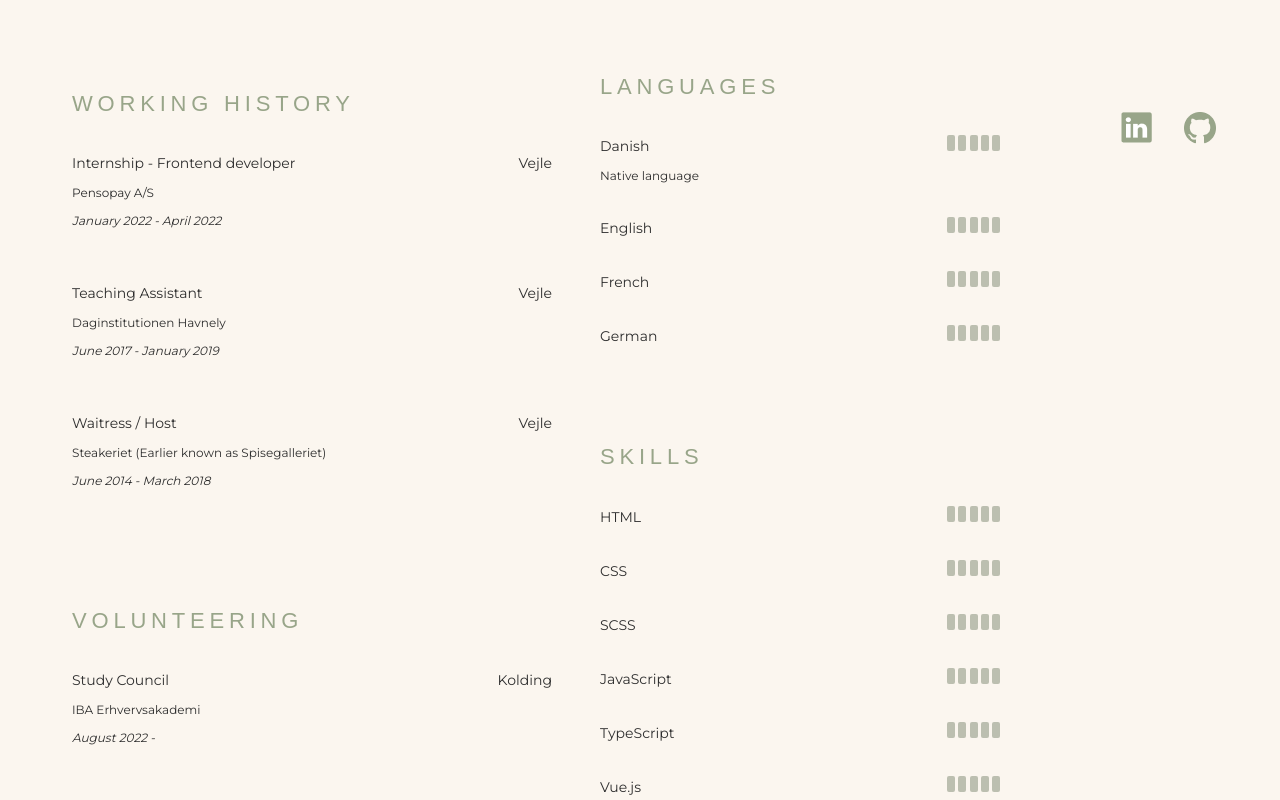
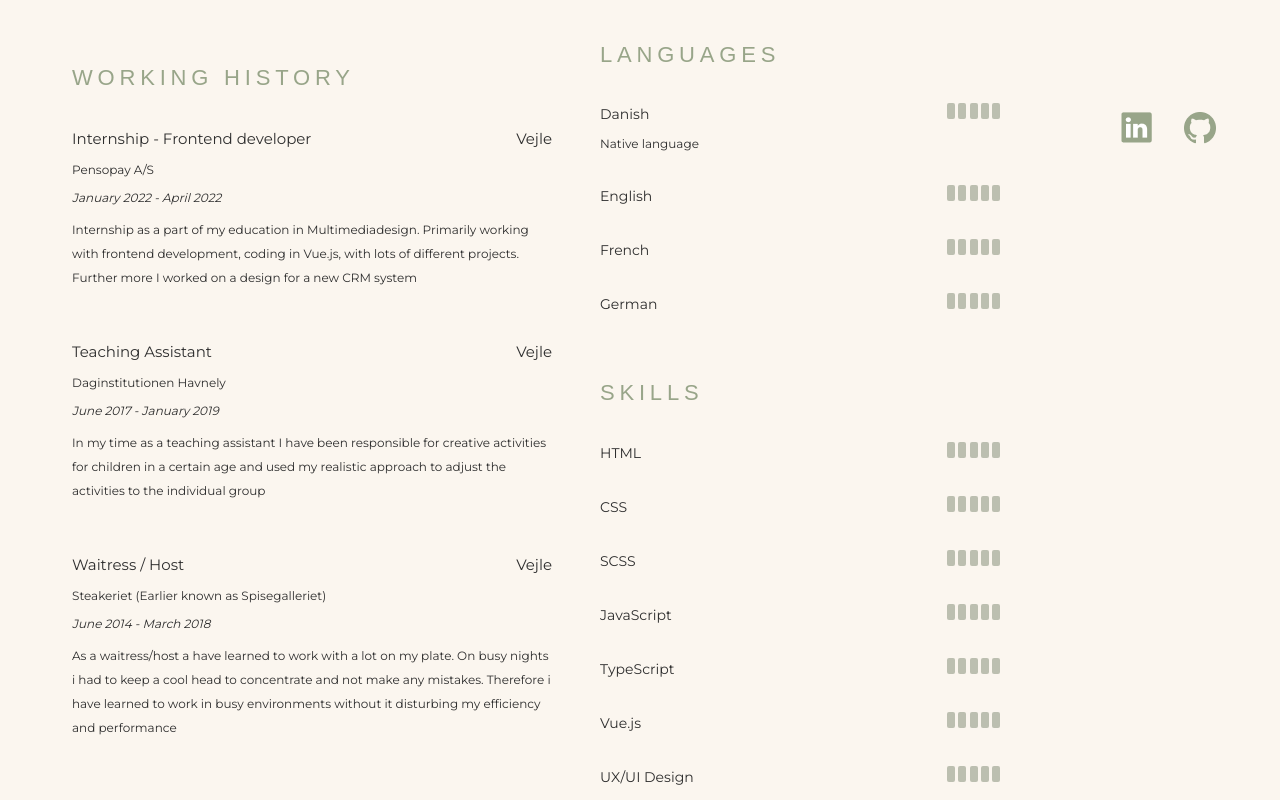
Before and after one commit to AnnaIpsen/new-portfolio, a Vue app: page /cv in a window 1280 px wide. Shown: the part 600-1400 px from the top of the page. Built offline with nearby package versions, Linux system fonts and the light colour scheme.

Commit message:
description for work on cv

```diff
--- a/src/components/CvComponent.vue
+++ b/src/components/CvComponent.vue
@@ -14,6 +14,11 @@
         {{subject}}
       </p>
     </section>
+    <section v-if="description" class="subjects">
+      <p>
+        {{description}}
+      </p>
+    </section>
   </div>
 </template>
 
@@ -25,7 +30,8 @@ export default {
     where: String,
     when: String,
     company: String,
-    subjects: Array
+    subjects: Array,
+    description: String
   }
 }
 </script>
@@ -39,7 +45,7 @@ export default {
     justify-content: space-between;
     margin-bottom: .5rem;
     .cv_heading {
-      font-size: 14px;
+      font-size: 15px;
       font-family: 'Montserrat', sans-serif;
       color: #2E2E2E;
       margin-bottom: 4px;
--- a/src/content/cv_content.json
+++ b/src/content/cv_content.json
@@ -5,14 +5,27 @@
       "school": "IBA Erhvervsakademi",
       "when": "August 2022 - ",
       "where": "Kolding",
-      "subjects": ["User Experience", "Data Integration", "Data Security", "Web Programming", "Development Environments", "JavaScript" ]
+      "subjects": [
+        "User Experience",
+        "Data Integration",
+        "Data Security",
+        "Web Programming",
+        "Development Environments",
+        "JavaScript"
+      ]
     },
     {
       "name": "Multimediadesign",
       "school": "University College Nordjylland",
       "when": "September 2020 - July 2022",
       "where": "Aalborg",
-      "subjects": ["Business", "Communication & Presentation", "Design & Visualisation", "Interaction development", "Web API Development"]
+      "subjects": [
+        "Business",
+        "Communication & Presentation",
+        "Design & Visualisation",
+        "Interaction development",
+        "Web API Development"
+      ]
     }
   ],
   "work": [
@@ -20,19 +33,22 @@
       "name": "Internship - Frontend developer",
       "company": "Pensopay A/S",
       "when": "January 2022 - April 2022",
-      "where": "Vejle"
+      "where": "Vejle",
+      "description": "Internship as a part of my education in Multimediadesign. Primarily working with frontend development, coding in Vue.js, with lots of different projects. Further more I worked on a design for a new CRM system"
     },
     {
       "name": "Teaching Assistant",
       "company": "Daginstitutionen Havnely",
       "when": "June 2017 - January 2019",
-      "where": "Vejle"
+      "where": "Vejle",
+      "description": "In my time as a teaching assistant I have been responsible for creative activities for children in a certain age and used my realistic approach to adjust the activities to the individual group"
     },
     {
       "name": "Waitress / Host",
       "company": "Steakeriet (Earlier known as Spisegalleriet)",
       "when": "June 2014 - March 2018",
-      "where": "Vejle"
+      "where": "Vejle",
+      "description": "As a waitress/host a have learned to work with a lot on my plate. On busy nights i had to keep a cool head to concentrate and not make any mistakes. Therefore i have learned to work in busy environments without it disturbing my efficiency and performance"
     }
   ],
   "volunteering": [
--- a/src/views/CvView.vue
+++ b/src/views/CvView.vue
@@ -26,6 +26,7 @@
               :when="work.when"
               :where="work.where"
               :company="work.company"
+              :description="work.description"
           />
         </div>
         <div class="volunteering">
@@ -119,7 +120,7 @@ export default {
 .row {
   display: flex;
   flex-direction: column;
-  gap: 4rem;
+  gap: 2rem;
 }
 .education, .volunteering, .work {width: 30rem}
 .tech, img {width: 25rem}
```
